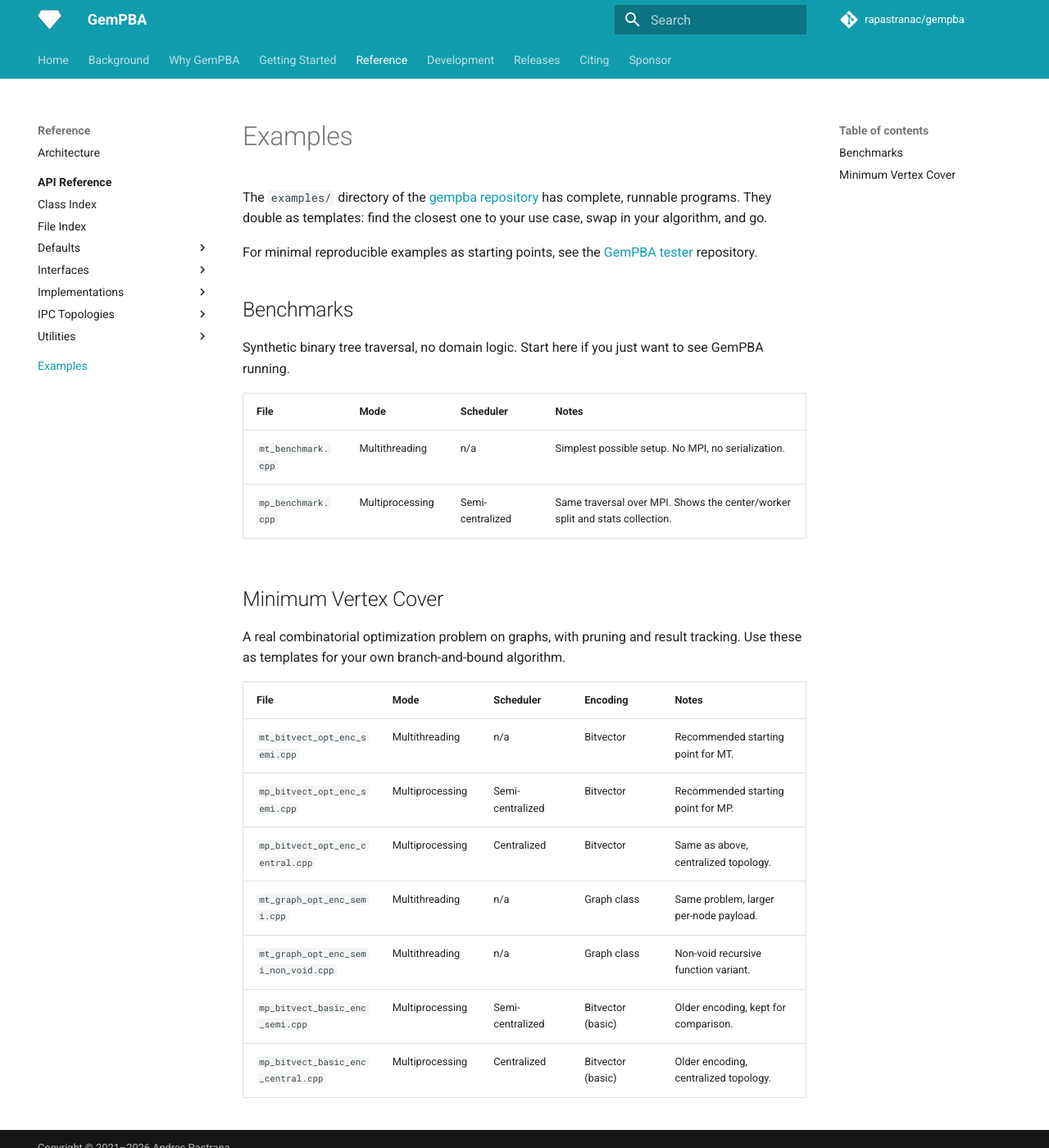
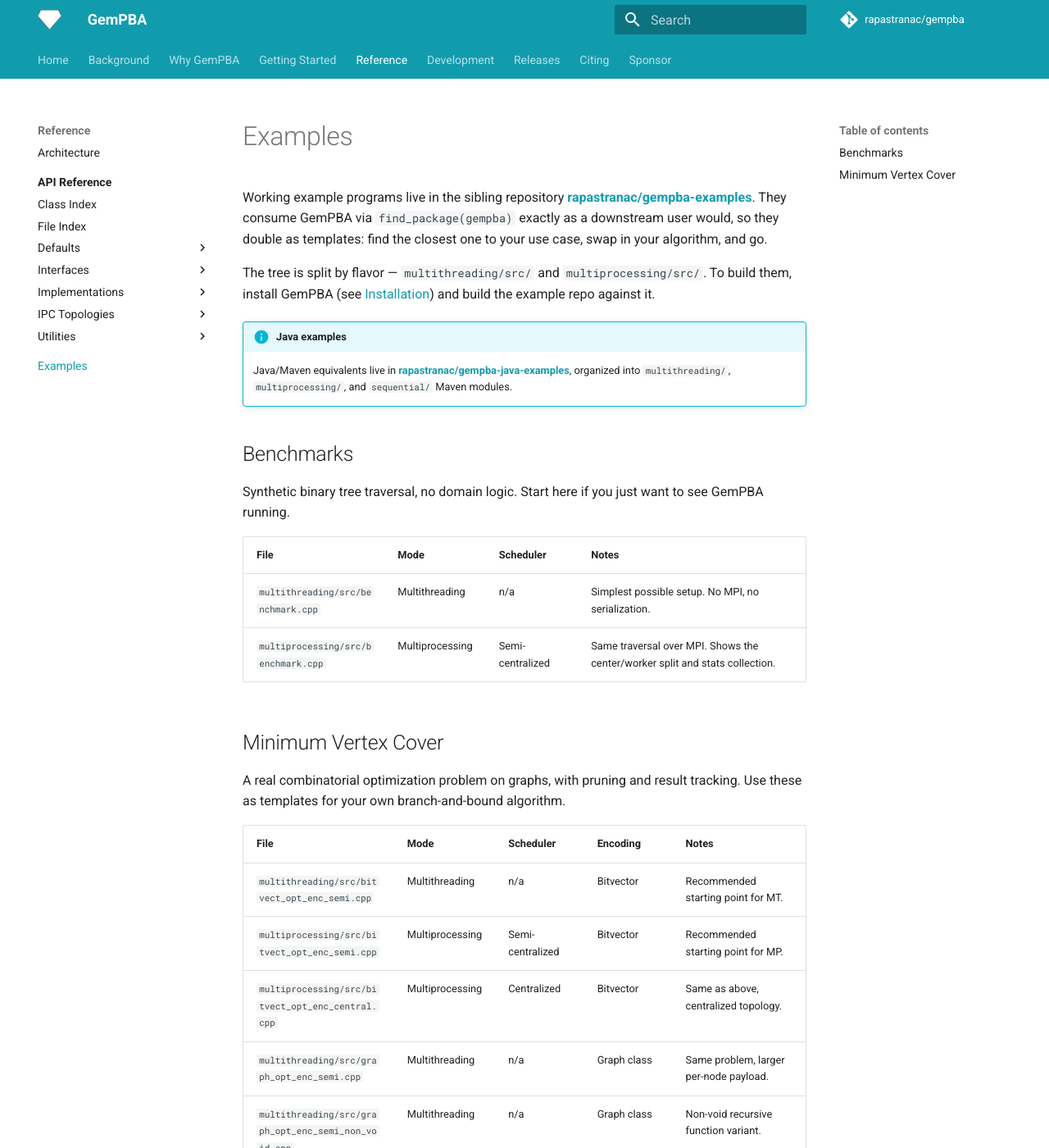
Before and after one commit to rapastranac/gempba-docs, an MkDocs documentation site: the page built from docs/examples.md, in a window 1280 px wide and 1400 px high. Shown: the whole window at 82% size. Built offline with MkDocs 1.6.1 and Material for MkDocs 9.7.7, drawn with Linux system fonts in a browser that asks for light colours; comment, search, counter and statistics services are not loaded; some of the changed text lies outside the part shown.

Commit message:
#18 Point the examples page at the gempba-examples repositories
- Examples moved out of the gempba tree to rapastranac/gempba-examples; update file paths to the multithreading/ and multiprocessing/ layout
- Link gempba-java-examples for the Java equivalents

```diff
--- a/docs/examples.md
+++ b/docs/examples.md
@@ -1,8 +1,11 @@
 # Examples
 
-The `examples/` directory of the [gempba repository](https://github.com/rapastranac/gempba) has complete, runnable programs. They double as templates: find the closest one to your use case, swap in your algorithm, and go.
+Working example programs live in the sibling repository [**rapastranac/gempba-examples**](https://github.com/rapastranac/gempba-examples). They consume GemPBA via `find_package(gempba)` exactly as a downstream user would, so they double as templates: find the closest one to your use case, swap in your algorithm, and go.
 
-For minimal reproducible examples as starting points, see the [GemPBA tester](https://github.com/rapastranac/gempba-tester) repository.
+The tree is split by flavor — `multithreading/src/` and `multiprocessing/src/`. To build them, install GemPBA (see [Installation](getting-started/installation.md)) and build the example repo against it.
+
+!!! info "Java examples"
+    Java/Maven equivalents live in [**rapastranac/gempba-java-examples**](https://github.com/rapastranac/gempba-java-examples), organized into `multithreading/`, `multiprocessing/`, and `sequential/` Maven modules.
 
 ## Benchmarks
 
@@ -10,8 +13,8 @@
 
 | File | Mode | Scheduler | Notes |
 |---|---|---|---|
-| `mt_benchmark.cpp` | Multithreading | n/a | Simplest possible setup. No MPI, no serialization. |
-| `mp_benchmark.cpp` | Multiprocessing | Semi-centralized | Same traversal over MPI. Shows the center/worker split and stats collection. |
+| `multithreading/src/benchmark.cpp` | Multithreading | n/a | Simplest possible setup. No MPI, no serialization. |
+| `multiprocessing/src/benchmark.cpp` | Multiprocessing | Semi-centralized | Same traversal over MPI. Shows the center/worker split and stats collection. |
 
 ## Minimum Vertex Cover
 
@@ -19,10 +22,10 @@
 
 | File | Mode | Scheduler | Encoding | Notes |
 |---|---|---|---|---|
-| `mt_bitvect_opt_enc_semi.cpp` | Multithreading | n/a | Bitvector | Recommended starting point for MT. |
-| `mp_bitvect_opt_enc_semi.cpp` | Multiprocessing | Semi-centralized | Bitvector | Recommended starting point for MP. |
-| `mp_bitvect_opt_enc_central.cpp` | Multiprocessing | Centralized | Bitvector | Same as above, centralized topology. |
-| `mt_graph_opt_enc_semi.cpp` | Multithreading | n/a | Graph class | Same problem, larger per-node payload. |
-| `mt_graph_opt_enc_semi_non_void.cpp` | Multithreading | n/a | Graph class | Non-void recursive function variant. |
-| `mp_bitvect_basic_enc_semi.cpp` | Multiprocessing | Semi-centralized | Bitvector (basic) | Older encoding, kept for comparison. |
-| `mp_bitvect_basic_enc_central.cpp` | Multiprocessing | Centralized | Bitvector (basic) | Older encoding, centralized topology. |
+| `multithreading/src/bitvect_opt_enc_semi.cpp` | Multithreading | n/a | Bitvector | Recommended starting point for MT. |
+| `multiprocessing/src/bitvect_opt_enc_semi.cpp` | Multiprocessing | Semi-centralized | Bitvector | Recommended starting point for MP. |
+| `multiprocessing/src/bitvect_opt_enc_central.cpp` | Multiprocessing | Centralized | Bitvector | Same as above, centralized topology. |
+| `multithreading/src/graph_opt_enc_semi.cpp` | Multithreading | n/a | Graph class | Same problem, larger per-node payload. |
+| `multithreading/src/graph_opt_enc_semi_non_void.cpp` | Multithreading | n/a | Graph class | Non-void recursive function variant. |
+| `multiprocessing/src/bitvect_basic_enc_semi.cpp` | Multiprocessing | Semi-centralized | Bitvector (basic) | Older encoding, kept for comparison. |
+| `multiprocessing/src/bitvect_basic_enc_central.cpp` | Multiprocessing | Centralized | Bitvector (basic) | Older encoding, centralized topology. |
```
